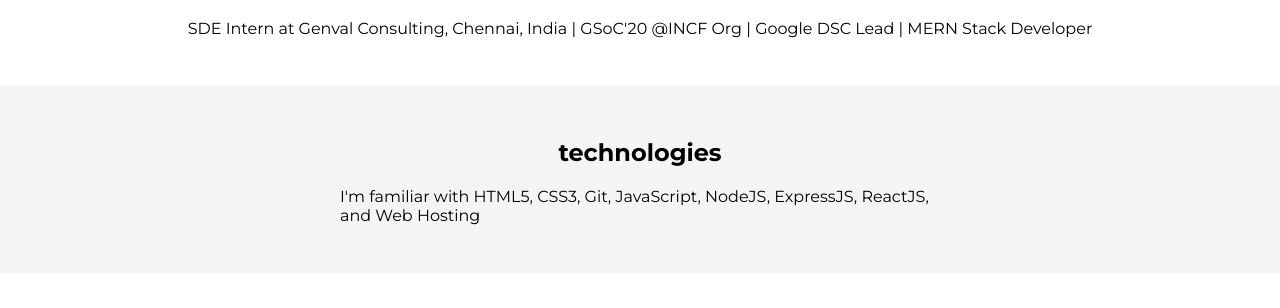
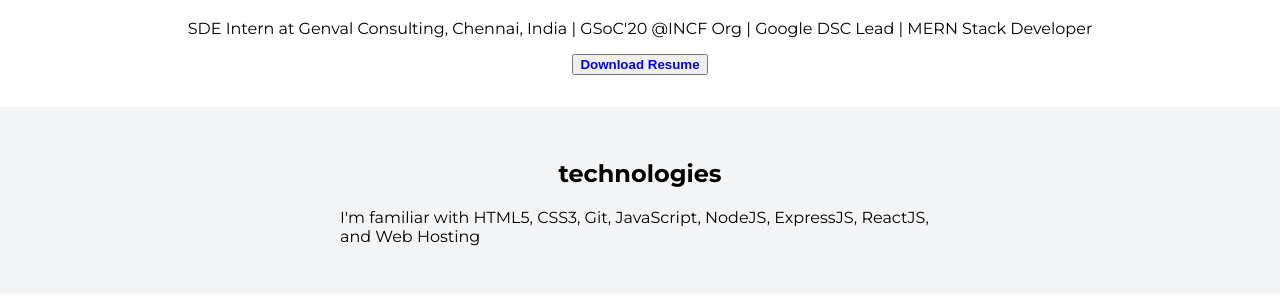
Before and after one commit to PUNITBATRA/punit-site, a plain HTML site: page index.html in a window 1280 px wide. Shown: the part 492-800 px from the top of the page. Drawn offline with Linux system fonts and the light colour scheme.

Commit message:
added resume

```diff
--- a/index.html
+++ b/index.html
@@ -28,6 +28,10 @@
         <p style="text-align: center">SDE Intern at Genval Consulting, Chennai, India | GSoC'20 @INCF Org |
             Google DSC Lead | MERN Stack Developer
             </p>
+            <div style="text-align: center;">
+          <button> <a href="https://drive.google.com/file/d/1MBm5LVJsEJwpYCPzF_s4DSCqrEkS1Cup/view?usp=sharing" style="text-decoration: none"><strong>Download Resume</strong></a>
+          </button>
+        </div>
     </header>
 
     <section class="section ow">
```
